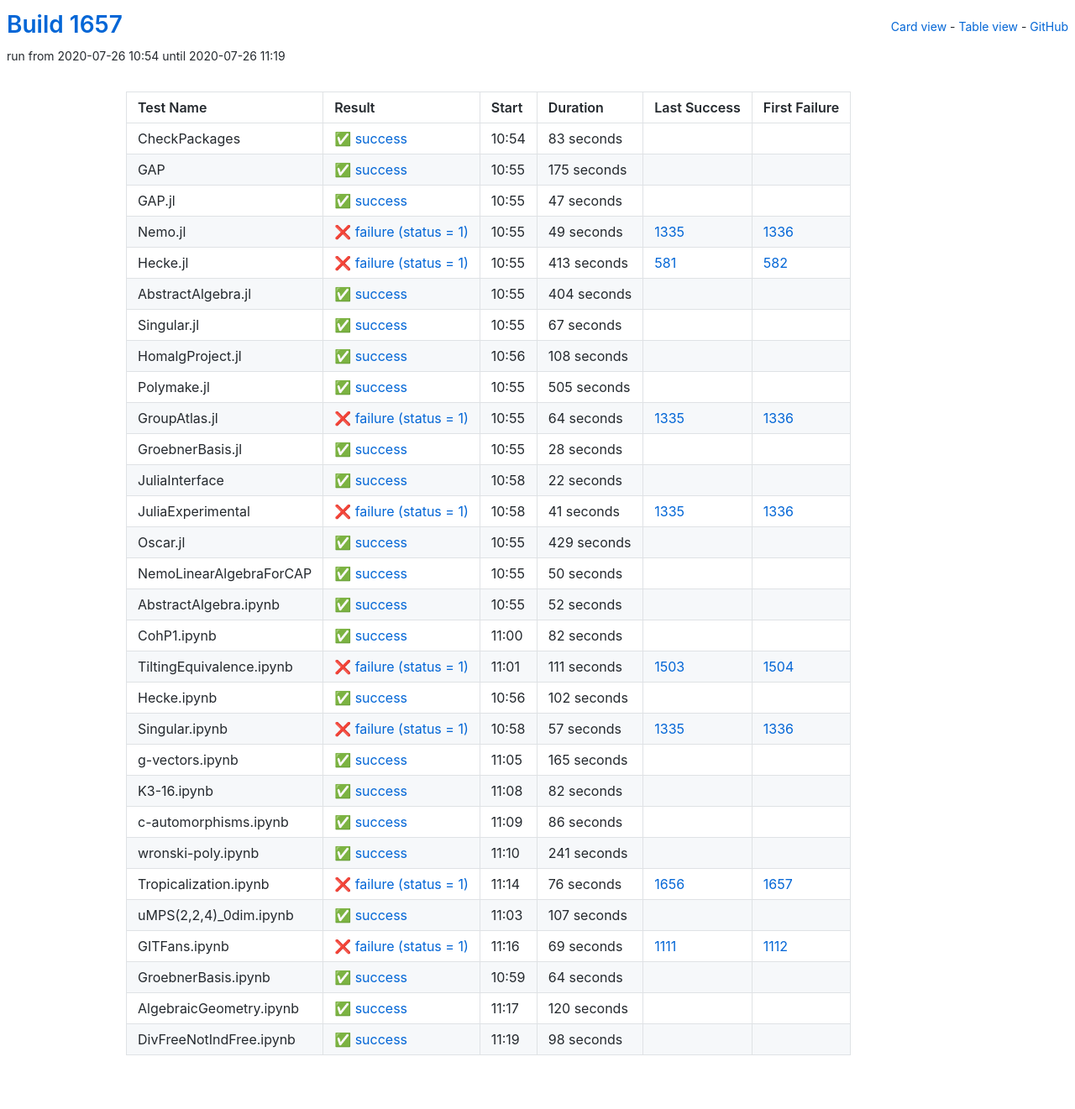
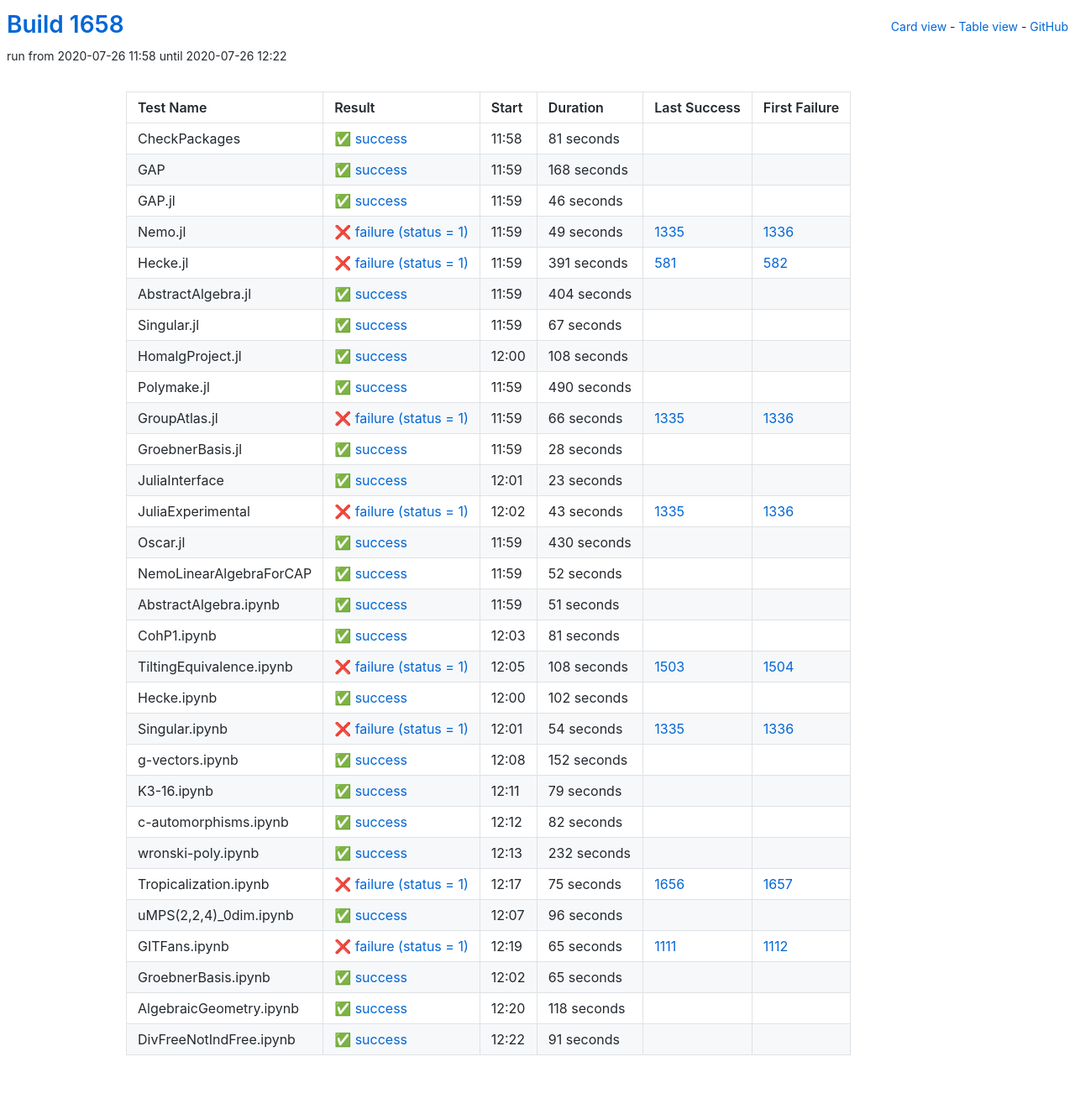
Before and after one commit to oscar-system/oscar-ci-status-1.4, a Jekyll site: the page built from table.html, in a window 1280 px wide. Shown: the whole page at 84% size. Built offline with Jekyll 4.4.1, drawn with Linux system fonts in a browser that asks for light colours.

Commit message:
Build #1658

```diff
--- a/_data/ci.yml
+++ b/_data/ci.yml
@@ -1,6 +1,6 @@
 ---
-build: 1657
-build_url: https://oscarci.mathematik.uni-kl.de/job/oscar-julia-1.4/1657/
+build: 1658
+build_url: https://oscarci.mathematik.uni-kl.de/job/oscar-julia-1.4/1658/
 job: oscar-julia-1.4
 organization: oscar-system
 repo: oscar-ci-status-1.4
@@ -8,44 +8,44 @@ repourl: https://github.com/oscar-system/oscar-ci-status-1.4
 tests:
 - name: CheckPackages
   id: checkpackages
-  log: https://oscarci.mathematik.uni-kl.de/job/oscar-julia-1.4/1657/artifact/logs/build-1657/CheckPackages.log
-  start: 2020-07-26 10:54
+  log: https://oscarci.mathematik.uni-kl.de/job/oscar-julia-1.4/1658/artifact/logs/build-1658/CheckPackages.log
+  start: 2020-07-26 11:58
   success: true
   exitcode: 0
   status: success
-  duration: 83
+  duration: 81
   last_success: false
   last_success_url:
   first_failure: false
   first_failure_url:
 - name: GAP
   id: gap
-  log: https://oscarci.mathematik.uni-kl.de/job/oscar-julia-1.4/1657/artifact/logs/build-1657/GAP.log
-  start: 2020-07-26 10:55
+  log: https://oscarci.mathematik.uni-kl.de/job/oscar-julia-1.4/1658/artifact/logs/build-1658/GAP.log
+  start: 2020-07-26 11:59
   success: true
   exitcode: 0
   status: success
-  duration: 175
+  duration: 168
   last_success: false
   last_success_url:
   first_failure: false
   first_failure_url:
 - name: GAP.jl
   id: gap-jl
-  log: https://oscarci.mathematik.uni-kl.de/job/oscar-julia-1.4/1657/artifact/logs/build-1657/GAP.jl.log
-  start: 2020-07-26 10:55
+  log: https://oscarci.mathematik.uni-kl.de/job/oscar-julia-1.4/1658/artifact/logs/build-1658/GAP.jl.log
+  start: 2020-07-26 11:59
   success: true
   exitcode: 0
   status: success
-  duration: 47
+  duration: 46
   last_success: false
   last_success_url:
   first_failure: false
   first_failure_url:
 - name: Nemo.jl
   id: nemo-jl
-  log: https://oscarci.mathematik.uni-kl.de/job/oscar-julia-1.4/1657/artifact/logs/build-1657/Nemo.jl.log
-  start: 2020-07-26 10:55
+  log: https://oscarci.mathematik.uni-kl.de/job/oscar-julia-1.4/1658/artifact/logs/build-1658/Nemo.jl.log
+  start: 2020-07-26 11:59
   success: false
   exitcode: 1
   status: failure
@@ -56,20 +56,20 @@ tests:
   first_failure_url: https://oscarci.mathematik.uni-kl.de/job/oscar-julia-1.4/1336/
 - name: Hecke.jl
   id: hecke-jl
-  log: https://oscarci.mathematik.uni-kl.de/job/oscar-julia-1.4/1657/artifact/logs/build-1657/Hecke.jl.log
-  start: 2020-07-26 10:55
+  log: https://oscarci.mathematik.uni-kl.de/job/oscar-julia-1.4/1658/artifact/logs/build-1658/Hecke.jl.log
+  start: 2020-07-26 11:59
   success: false
   exitcode: 1
   status: failure
-  duration: 413
+  duration: 391
   last_success: 581
   last_success_url: https://oscarci.mathematik.uni-kl.de/job/oscar-julia-1.4/581/
   first_failure: 582
   first_failure_url: https://oscarci.mathematik.uni-kl.de/job/oscar-julia-1.4/582/
 - name: AbstractAlgebra.jl
   id: abstractalgebra-jl
-  log: https://oscarci.mathematik.uni-kl.de/job/oscar-julia-1.4/1657/artifact/logs/build-1657/AbstractAlgebra.jl.log
-  start: 2020-07-26 10:55
+  log: https://oscarci.mathematik.uni-kl.de/job/oscar-julia-1.4/1658/artifact/logs/build-1658/AbstractAlgebra.jl.log
+  start: 2020-07-26 11:59
   success: true
   exitcode: 0
   status: success
@@ -80,8 +80,8 @@ tests:
   first_failure_url:
 - name: Singular.jl
   id: singular-jl
-  log: https://oscarci.mathematik.uni-kl.de/job/oscar-julia-1.4/1657/artifact/logs/build-1657/Singular.jl.log
-  start: 2020-07-26 10:55
+  log: https://oscarci.mathematik.uni-kl.de/job/oscar-julia-1.4/1658/artifact/logs/build-1658/Singular.jl.log
+  start: 2020-07-26 11:59
   success: true
   exitcode: 0
   status: success
@@ -92,8 +92,8 @@ tests:
   first_failure_url:
 - name: HomalgProject.jl
   id: homalgproject-jl
-  log: https://oscarci.mathematik.uni-kl.de/job/oscar-julia-1.4/1657/artifact/logs/build-1657/HomalgProject.jl.log
-  start: 2020-07-26 10:56
+  log: https://oscarci.mathematik.uni-kl.de/job/oscar-julia-1.4/1658/artifact/logs/build-1658/HomalgProject.jl.log
+  start: 2020-07-26 12:00
   success: true
   exitcode: 0
   status: success
@@ -104,32 +104,32 @@ tests:
   first_failure_url:
 - name: Polymake.jl
   id: polymake-jl
-  log: https://oscarci.mathematik.uni-kl.de/job/oscar-julia-1.4/1657/artifact/logs/build-1657/Polymake.jl.log
-  start: 2020-07-26 10:55
+  log: https://oscarci.mathematik.uni-kl.de/job/oscar-julia-1.4/1658/artifact/logs/build-1658/Polymake.jl.log
+  start: 2020-07-26 11:59
   success: true
   exitcode: 0
   status: success
-  duration: 505
+  duration: 490
   last_success: false
   last_success_url:
   first_failure: false
   first_failure_url:
 - name: GroupAtlas.jl
   id: groupatlas-jl
-  log: https://oscarci.mathematik.uni-kl.de/job/oscar-julia-1.4/1657/artifact/logs/build-1657/GroupAtlas.jl.log
-  start: 2020-07-26 10:55
+  log: https://oscarci.mathematik.uni-kl.de/job/oscar-julia-1.4/1658/artifact/logs/build-1658/GroupAtlas.jl.log
+  start: 2020-07-26 11:59
   success: false
   exitcode: 1
   status: failure
-  duration: 64
+  duration: 66
   last_success: 1335
   last_success_url: https://oscarci.mathematik.uni-kl.de/job/oscar-julia-1.4/1335/
   first_failure: 1336
   first_failure_url: https://oscarci.mathematik.uni-kl.de/job/oscar-julia-1.4/1336/
 - name: GroebnerBasis.jl
   id: groebnerbasis-jl
-  log: https://oscarci.mathematik.uni-kl.de/job/oscar-julia-1.4/1657/artifact/logs/build-1657/GroebnerBasis.jl.log
-  start: 2020-07-26 10:55
+  log: https://oscarci.mathematik.uni-kl.de/job/oscar-julia-1.4/1658/artifact/logs/build-1658/GroebnerBasis.jl.log
+  start: 2020-07-26 11:59
   success: true
   exitcode: 0
   status: success
@@ -140,56 +140,44 @@ tests:
   first_failure_url:
 - name: JuliaInterface
   id: juliainterface
-  log: https://oscarci.mathematik.uni-kl.de/job/oscar-julia-1.4/1657/artifact/logs/build-1657/JuliaInterface.log
-  start: 2020-07-26 10:58
+  log: https://oscarci.mathematik.uni-kl.de/job/oscar-julia-1.4/1658/artifact/logs/build-1658/JuliaInterface.log
+  start: 2020-07-26 12:01
   success: true
   exitcode: 0
   status: success
-  duration: 22
+  duration: 23
   last_success: false
   last_success_url:
   first_failure: false
   first_failure_url:
 - name: JuliaExperimental
   id: juliaexperimental
-  log: https://oscarci.mathematik.uni-kl.de/job/oscar-julia-1.4/1657/artifact/logs/build-1657/JuliaExperimental.log
-  start: 2020-07-26 10:58
+  log: https://oscarci.mathematik.uni-kl.de/job/oscar-julia-1.4/1658/artifact/logs/build-1658/JuliaExperimental.log
+  start: 2020-07-26 12:02
   success: false
   exitcode: 1
   status: failure
-  duration: 41
+  duration: 43
   last_success: 1335
   last_success_url: https://oscarci.mathematik.uni-kl.de/job/oscar-julia-1.4/1335/
   first_failure: 1336
   first_failure_url: https://oscarci.mathematik.uni-kl.de/job/oscar-julia-1.4/1336/
 - name: Oscar.jl
   id: oscar-jl
-  log: https://oscarci.mathematik.uni-kl.de/job/oscar-julia-1.4/1657/artifact/logs/build-1657/Oscar.jl.log
-  start: 2020-07-26 10:55
+  log: https://oscarci.mathematik.uni-kl.de/job/oscar-julia-1.4/1658/artifact/logs/build-1658/Oscar.jl.log
+  start: 2020-07-26 11:59
   success: true
   exitcode: 0
   status: success
-  duration: 429
+  duration: 430
   last_success: false
   last_success_url:
   first_failure: false
   first_failure_url:
 - name: NemoLinearAlgebraForCAP
   id: nemolinearalgebraforcap
-  log: https://oscarci.mathematik.uni-kl.de/job/oscar-julia-1.4/1657/artifact/logs/build-1657/NemoLinearAlgebraForCAP.log
-  start: 2020-07-26 10:55
-  success: true
-  exitcode: 0
-  status: success
-  duration: 50
-  last_success: false
-  last_success_url:
-  first_failure: false
-  first_failure_url:
-- name: AbstractAlgebra.ipynb
-  id: abstractalgebra-ipynb
-  log: https://oscarci.mathematik.uni-kl.de/job/oscar-julia-1.4/1657/artifact/logs/build-1657/AbstractAlgebra.ipynb.log
-  start: 2020-07-26 10:55
+  log: https://oscarci.mathematik.uni-kl.de/job/oscar-julia-1.4/1658/artifact/logs/build-1658/NemoLinearAlgebraForCAP.log
+  start: 2020-07-26 11:59
   success: true
   exitcode: 0
   status: success
@@ -198,34 +186,46 @@ tests:
   last_success_url:
   first_failure: false
   first_failure_url:
-- name: CohP1.ipynb
-  id: cohp1-ipynb
-  log: https://oscarci.mathematik.uni-kl.de/job/oscar-julia-1.4/1657/artifact/logs/build-1657/CohP1.ipynb.log
-  start: 2020-07-26 11:00
+- name: AbstractAlgebra.ipynb
+  id: abstractalgebra-ipynb
+  log: https://oscarci.mathematik.uni-kl.de/job/oscar-julia-1.4/1658/artifact/logs/build-1658/AbstractAlgebra.ipynb.log
+  start: 2020-07-26 11:59
   success: true
   exitcode: 0
   status: success
-  duration: 82
+  duration: 51
+  last_success: false
+  last_success_url:
+  first_failure: false
+  first_failure_url:
+- name: CohP1.ipynb
+  id: cohp1-ipynb
+  log: https://oscarci.mathematik.uni-kl.de/job/oscar-julia-1.4/1658/artifact/logs/build-1658/CohP1.ipynb.log
+  start: 2020-07-26 12:03
+  success: true
+  exitcode: 0
+  status: success
+  duration: 81
   last_success: false
   last_success_url:
   first_failure: false
   first_failure_url:
 - name: TiltingEquivalence.ipynb
   id: tiltingequivalence-ipynb
-  log: https://oscarci.mathematik.uni-kl.de/job/oscar-julia-1.4/1657/artifact/logs/build-1657/TiltingEquivalence.ipynb.log
-  start: 2020-07-26 11:01
+  log: https://oscarci.mathematik.uni-kl.de/job/oscar-julia-1.4/1658/artifact/logs/build-1658/TiltingEquivalence.ipynb.log
+  start: 2020-07-26 12:05
   success: false
   exitcode: 1
   status: failure
-  duration: 111
+  duration: 108
   last_success: 1503
   last_success_url: https://oscarci.mathematik.uni-kl.de/job/oscar-julia-1.4/1503/
   first_failure: 1504
   first_failure_url: https://oscarci.mathematik.uni-kl.de/job/oscar-julia-1.4/1504/
 - name: Hecke.ipynb
   id: hecke-ipynb
-  log: https://oscarci.mathematik.uni-kl.de/job/oscar-julia-1.4/1657/artifact/logs/build-1657/Hecke.ipynb.log
-  start: 2020-07-26 10:56
+  log: https://oscarci.mathematik.uni-kl.de/job/oscar-julia-1.4/1658/artifact/logs/build-1658/Hecke.ipynb.log
+  start: 2020-07-26 12:00
   success: true
   exitcode: 0
   status: success
@@ -236,32 +236,44 @@ tests:
   first_failure_url:
 - name: Singular.ipynb
   id: singular-ipynb
-  log: https://oscarci.mathematik.uni-kl.de/job/oscar-julia-1.4/1657/artifact/logs/build-1657/Singular.ipynb.log
-  start: 2020-07-26 10:58
+  log: https://oscarci.mathematik.uni-kl.de/job/oscar-julia-1.4/1658/artifact/logs/build-1658/Singular.ipynb.log
+  start: 2020-07-26 12:01
   success: false
   exitcode: 1
   status: failure
-  duration: 57
+  duration: 54
   last_success: 1335
   last_success_url: https://oscarci.mathematik.uni-kl.de/job/oscar-julia-1.4/1335/
   first_failure: 1336
   first_failure_url: https://oscarci.mathematik.uni-kl.de/job/oscar-julia-1.4/1336/
 - name: g-vectors.ipynb
   id: g-vectors-ipynb
-  log: https://oscarci.mathematik.uni-kl.de/job/oscar-julia-1.4/1657/artifact/logs/build-1657/g-vectors.ipynb.log
-  start: 2020-07-26 11:05
+  log: https://oscarci.mathematik.uni-kl.de/job/oscar-julia-1.4/1658/artifact/logs/build-1658/g-vectors.ipynb.log
+  start: 2020-07-26 12:08
   success: true
   exitcode: 0
   status: success
-  duration: 165
+  duration: 152
   last_success: false
   last_success_url:
   first_failure: false
   first_failure_url:
 - name: K3-16.ipynb
   id: k3-16-ipynb
-  log: https://oscarci.mathematik.uni-kl.de/job/oscar-julia-1.4/1657/artifact/logs/build-1657/K3-16.ipynb.log
-  start: 2020-07-26 11:08
+  log: https://oscarci.mathematik.uni-kl.de/job/oscar-julia-1.4/1658/artifact/logs/build-1658/K3-16.ipynb.log
+  start: 2020-07-26 12:11
+  success: true
+  exitcode: 0
+  status: success
+  duration: 79
+  last_success: false
+  last_success_url:
+  first_failure: false
+  first_failure_url:
+- name: c-automorphisms.ipynb
+  id: c-automorphisms-ipynb
+  log: https://oscarci.mathematik.uni-kl.de/job/oscar-julia-1.4/1658/artifact/logs/build-1658/c-automorphisms.ipynb.log
+  start: 2020-07-26 12:12
   success: true
   exitcode: 0
   status: success
@@ -270,98 +282,86 @@ tests:
   last_success_url:
   first_failure: false
   first_failure_url:
-- name: c-automorphisms.ipynb
-  id: c-automorphisms-ipynb
-  log: https://oscarci.mathematik.uni-kl.de/job/oscar-julia-1.4/1657/artifact/logs/build-1657/c-automorphisms.ipynb.log
-  start: 2020-07-26 11:09
+- name: wronski-poly.ipynb
+  id: wronski-poly-ipynb
+  log: https://oscarci.mathematik.uni-kl.de/job/oscar-julia-1.4/1658/artifact/logs/build-1658/wronski-poly.ipynb.log
+  start: 2020-07-26 12:13
   success: true
   exitcode: 0
   status: success
-  duration: 86
-  last_success: false
-  last_success_url:
-  first_failure: false
-  first_failure_url:
-- name: wronski-poly.ipynb
-  id: wronski-poly-ipynb
-  log: https://oscarci.mathematik.uni-kl.de/job/oscar-julia-1.4/1657/artifact/logs/build-1657/wronski-poly.ipynb.log
-  start: 2020-07-26 11:10
-  success: true
-  exitcode: 0
-  status: success
-  duration: 241
+  duration: 232
   last_success: false
   last_success_url:
   first_failure: false
   first_failure_url:
 - name: Tropicalization.ipynb
   id: tropicalization-ipynb
-  log: https://oscarci.mathematik.uni-kl.de/job/oscar-julia-1.4/1657/artifact/logs/build-1657/Tropicalization.ipynb.log
-  start: 2020-07-26 11:14
+  log: https://oscarci.mathematik.uni-kl.de/job/oscar-julia-1.4/1658/artifact/logs/build-1658/Tropicalization.ipynb.log
+  start: 2020-07-26 12:17
   success: false
   exitcode: 1
   status: failure
-  duration: 76
+  duration: 75
   last_success: 1656
   last_success_url: https://oscarci.mathematik.uni-kl.de/job/oscar-julia-1.4/1656/
   first_failure: 1657
   first_failure_url: https://oscarci.mathematik.uni-kl.de/job/oscar-julia-1.4/1657/
 - name: uMPS(2,2,4)_0dim.ipynb
   id: umps-2-2-4-0dim-ipynb
-  log: https://oscarci.mathematik.uni-kl.de/job/oscar-julia-1.4/1657/artifact/logs/build-1657/uMPS-2-2-4-_0dim.ipynb.log
-  start: 2020-07-26 11:03
+  log: https://oscarci.mathematik.uni-kl.de/job/oscar-julia-1.4/1658/artifact/logs/build-1658/uMPS-2-2-4-_0dim.ipynb.log
+  start: 2020-07-26 12:07
   success: true
   exitcode: 0
   status: success
-  duration: 107
+  duration: 96
   last_success: false
   last_success_url:
   first_failure: false
   first_failure_url:
 - name: GITFans.ipynb
   id: gitfans-ipynb
-  log: https://oscarci.mathematik.uni-kl.de/job/oscar-julia-1.4/1657/artifact/logs/build-1657/GITFans.ipynb.log
-  start: 2020-07-26 11:16
+  log: https://oscarci.mathematik.uni-kl.de/job/oscar-julia-1.4/1658/artifact/logs/build-1658/GITFans.ipynb.log
+  start: 2020-07-26 12:19
   success: false
   exitcode: 1
   status: failure
-  duration: 69
+  duration: 65
   last_success: 1111
   last_success_url: https://oscarci.mathematik.uni-kl.de/job/oscar-julia-1.4/1111/
   first_failure: 1112
   first_failure_url: https://oscarci.mathematik.uni-kl.de/job/oscar-julia-1.4/1112/
 - name: GroebnerBasis.ipynb
   id: groebnerbasis-ipynb
-  log: https://oscarci.mathematik.uni-kl.de/job/oscar-julia-1.4/1657/artifact/logs/build-1657/GroebnerBasis.ipynb.log
-  start: 2020-07-26 10:59
+  log: https://oscarci.mathematik.uni-kl.de/job/oscar-julia-1.4/1658/artifact/logs/build-1658/GroebnerBasis.ipynb.log
+  start: 2020-07-26 12:02
   success: true
   exitcode: 0
   status: success
-  duration: 64
+  duration: 65
   last_success: false
   last_success_url:
   first_failure: false
   first_failure_url:
 - name: AlgebraicGeometry.ipynb
   id: algebraicgeometry-ipynb
-  log: https://oscarci.mathematik.uni-kl.de/job/oscar-julia-1.4/1657/artifact/logs/build-1657/AlgebraicGeometry.ipynb.log
-  start: 2020-07-26 11:17
+  log: https://oscarci.mathematik.uni-kl.de/job/oscar-julia-1.4/1658/artifact/logs/build-1658/AlgebraicGeometry.ipynb.log
+  start: 2020-07-26 12:20
   success: true
   exitcode: 0
   status: success
-  duration: 120
+  duration: 118
   last_success: false
   last_success_url:
   first_failure: false
   first_failure_url:
 - name: DivFreeNotIndFree.ipynb
   id: divfreenotindfree-ipynb
-  log: https://oscarci.mathematik.uni-kl.de/job/oscar-julia-1.4/1657/artifact/logs/build-1657/DivFreeNotIndFree.ipynb.log
-  start: 2020-07-26 11:19
+  log: https://oscarci.mathematik.uni-kl.de/job/oscar-julia-1.4/1658/artifact/logs/build-1658/DivFreeNotIndFree.ipynb.log
+  start: 2020-07-26 12:22
   success: true
   exitcode: 0
   status: success
-  duration: 98
+  duration: 91
   last_success: false
   last_success_url:
   first_failure: false
```
Also changed, not shown: README.md.
